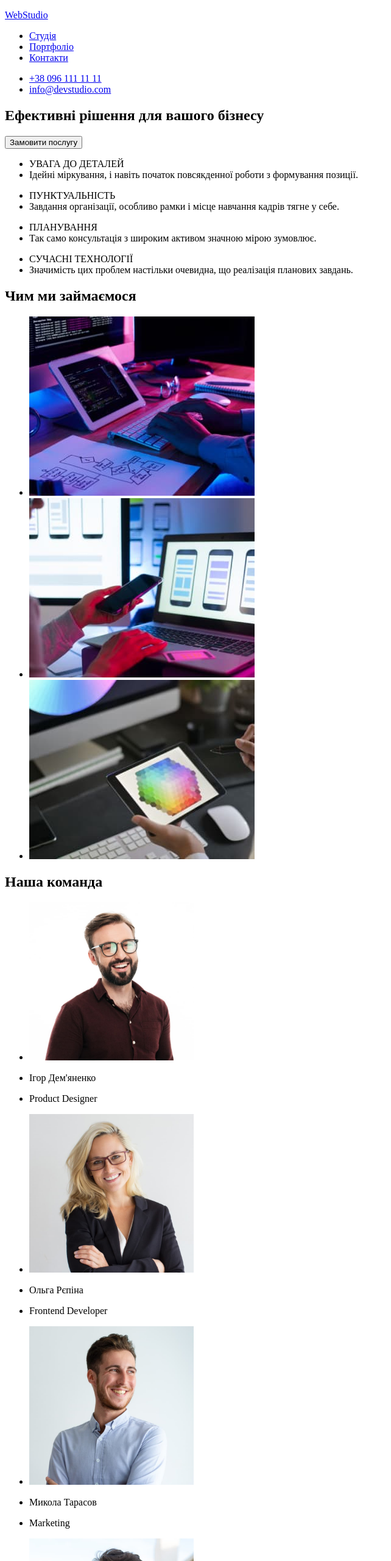
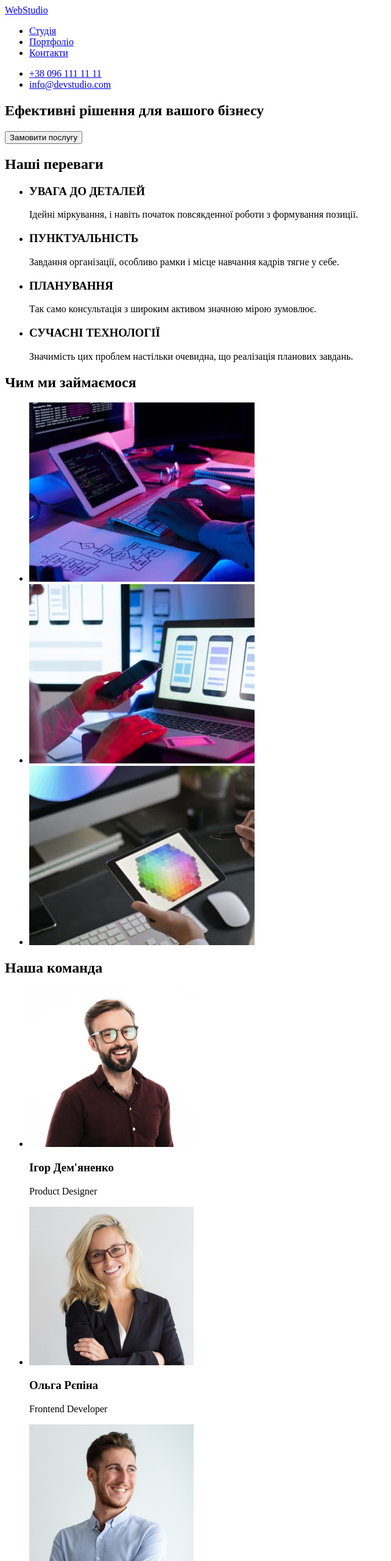
Before and after one commit to Exc3ls10r/goit-markup-hw-01, a plain HTML site: page index.html in a window 1280 px wide. Shown: the top 2560 px of the page at 61% size, without its empty margins (0-642 px from the left). Drawn offline with Linux system fonts and the light colour scheme.

Commit message:
correction of mistakes

```diff
--- a/index.html
+++ b/index.html
@@ -8,7 +8,7 @@
   </head>
   <body>
     <header>
-      <p><a href="./index.html">WebStudio</a></p>
+      <a href="./index.html">WebStudio</a>
       <nav>
         <ul>
           <li><a href="#">Студія</a></li>
@@ -27,31 +27,34 @@
         <button type="button">Замовити послугу</button>
       </section>
       <section>
+        <h2>Наші переваги</h2>
         <ul>
-          <li>УВАГА ДО ДЕТАЛЕЙ</li>
           <li>
-            Ідейні міркування, і навіть початок повсякденної роботи з формування
-            позиції.
+            <h3>УВАГА ДО ДЕТАЛЕЙ</h3>
+            <p>
+              Ідейні міркування, і навіть початок повсякденної роботи з
+              формування позиції.
+            </p>
           </li>
-        </ul>
-        <ul>
-          <li>ПУНКТУАЛЬНІСТЬ</li>
           <li>
-            Завдання організації, особливо рамки і місце навчання кадрів тягне у
-            себе.
+            <h3>ПУНКТУАЛЬНІСТЬ</h3>
+            <p>
+              Завдання організації, особливо рамки і місце навчання кадрів тягне
+              у себе.
+            </p>
           </li>
-        </ul>
-        <ul>
-          <li>ПЛАНУВАННЯ</li>
           <li>
+            <h3>ПЛАНУВАННЯ</h3>
+            <p>
               Так само консультація з широким активом значною мірою зумовлює.
+            </p>
           </li>
-        </ul>
-        <ul>
-          <li>СУЧАСНІ ТЕХНОЛОГІЇ</li>
           <li>
+            <h3>СУЧАСНІ ТЕХНОЛОГІЇ</h3>
+            <p>
               Значимість цих проблем настільки очевидна, що реалізація планових
               завдань.
+            </p>
           </li>
         </ul>
       </section>
@@ -90,72 +93,55 @@
               alt="Ігор Дем'яненко Product Designer"
               width="270"
             />
-          </li>
-          <li>
-            <p>Ігор Дем'яненко</p>
-          </li>
-          <li>
+            <h3>Ігор Дем'яненко</h3>
             <p lang="en">Product Designer</p>
           </li>
-        </ul>
-        <ul>
           <li>
             <img
               src="./images/webstudio-team-2.jpg"
               alt="Ольга Рєпіна Frontend Developer"
               width="270"
             />
-          </li>
-          <li>
-            <p>Ольга Рєпіна</p>
-          </li>
-          <li>
+            <h3>Ольга Рєпіна</h3>
             <p lang="en">Frontend Developer</p>
           </li>
-        </ul>
-        <ul>
           <li>
             <img
               src="./images/webstudio-team-3.jpg"
               alt="Микола Тарасов Marketing"
               width="270"
             />
-          </li>
-          <li>
-            <p>Микола Тарасов</p>
-          </li>
-          <li>
+            <h3>Микола Тарасов</h3>
             <p lang="en">Marketing</p>
           </li>
-        </ul>
-        <ul>
           <li>
             <img
               src="./images/webstudio-team-4.jpg"
               alt="Михайло Єрмаков UI Designer"
               width="270"
             />
-          </li>
-          <li>
-            <p>Михайло Єрмаков</p>
-          </li>
-          <li>
+            <h3>Михайло Єрмаков</h3>
             <p lang="en">UI Designer</p>
           </li>
         </ul>
       </section>
     </main>
     <footer>
-      <p><a href="./index.html">WebStudio</a></p>
+      <a href="./index.html">WebStudio</a>
+      <address>
         <ul>
           <li>
-          <a href="https://goo.gl/maps/6D7LHVz2uF8r2GaW8"
+            <a
+              href="https://goo.gl/maps/6D7LHVz2uF8r2GaW8"
+              target="_blank"
+              rel="noopener nofollow noreferrer"
               >м. Київ, пр-т Лесі Українки, 26</a
             >
           </li>
           <li><a href="tel:+380961111111">+38 096 111 11 11</a></li>
           <li><a href="mailto:info@devstudio.com">info@devstudio.com</a></li>
         </ul>
+      </address>
     </footer>
   </body>
 </html>
```
Lines whose indentation alone changed are shown as unchanged.
